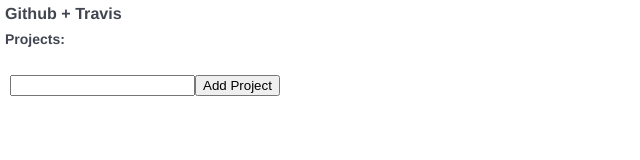
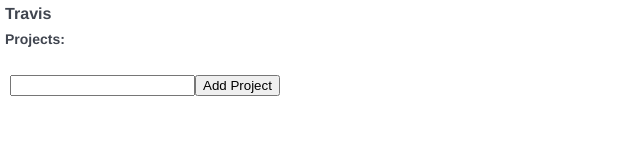
Before and after one commit to AutomatedTester/github-travis-addon, a website: page extension/data/projects.html in a window 1280 px wide. Shown: the full height of the page, 0-640 px from the left. Drawn offline with Linux system fonts and the light colour scheme.

Commit message:
removing github from title page after feedback

```diff
--- a/extension/data/projects.html
+++ b/extension/data/projects.html
@@ -3,7 +3,7 @@
     <link rel='stylesheet' href='style.css'>
   </head>
   <body>
-      <h3> Github + Travis </h3>
+      <h3> Travis </h3>
       <h5>Projects:</h5>
       <!--//TODO(David) Pull data from a pref and then render images -->
       <table id='currentProjects'>
```
